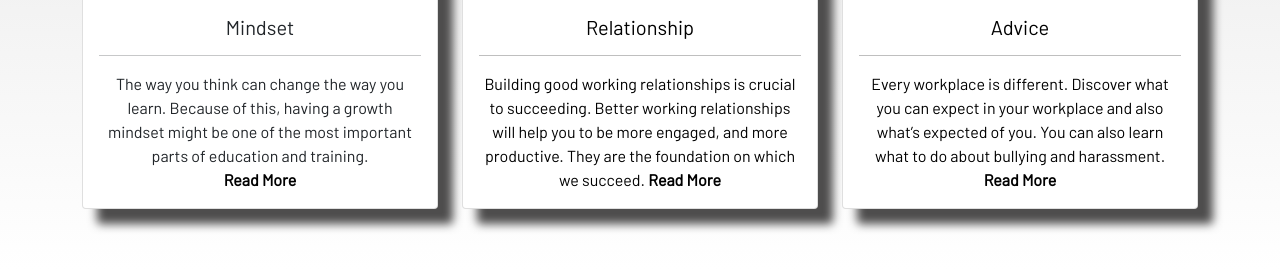
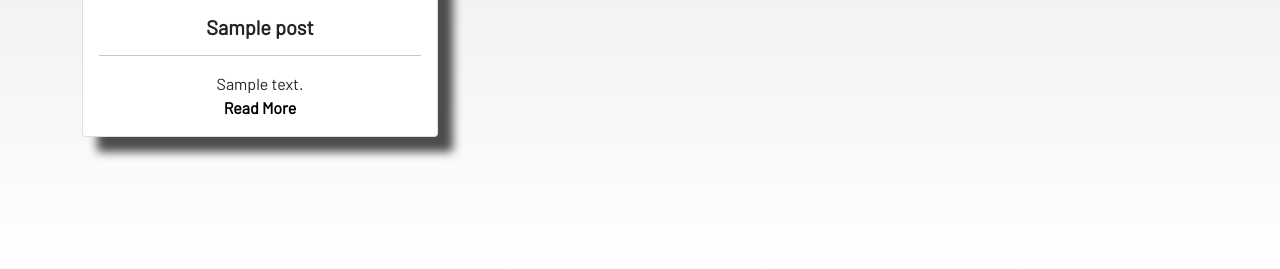
Before and after one commit to Georgette-Lumbe/traineesportal, a Django app: page / in a window 1280 px wide. Shown: the part 828-1097 px from the top of the page. Run offline with Django 3.2, Linux system fonts and the light colour scheme; tables that the repository leaves empty hold one stand-in row (values such as "Sample post"); some libraries are stand-ins or nearby versions; some web fonts are replaced.

Commit message:
Update and make index and base html files more meaningful

```diff
--- a/templates/base.html
+++ b/templates/base.html
@@ -44,13 +44,10 @@
               </a>
               <div class="dropdown-menu" aria-labelledby="navbarDropdown">
                 <a class="dropdown-item" href="{% url 'notes' %}">Notes</a>
+                <div class="dropdown-divider"></div>
                 <a class="dropdown-item" href="{% url 'assignments' %}">Assignments</a>
+                <div class="dropdown-divider"></div>
                 <a class="dropdown-item" href="{% url 'tasks' %}">Task Lists</a>
-                <div class="dropdown-divider"></div>
-
-                <a class="dropdown-item" href="#">Mindset</a>
-                <a class="dropdown-item" href="#">Relationship</a>
-                <a class="dropdown-item" href="#">Advice</a>
               </div>
             </li>
             {% if user.is_authenticated %}
--- a/templates/index.html
+++ b/templates/index.html
@@ -9,42 +9,38 @@
 
   <div class="row">
     <div class="col-md-4">
-      <a href="{% url 'notes' %}">
         <div class="card">
           <img class="card-img-top" src="https://res.cloudinary.com/azurlumbe/image/upload/v1635277268/notes_chxhbj.jpg" alt="Notes image">
           <div class="card-body">
             <h5 class="card-title">
-              >Notes
+              <a href="{% url 'notes' %}"><strong>Notes</strong></a>
             </h5>
             <hr>
             Create Notes to refer them later. They are stored permanently until deleted
           </div>
         </div>
-      </a>
     </div>
 
     <div class="col-md-4">
-      <a href="{% url 'assignments' %}">
+
         <div class="card">
           <img class="card-img-top" src="https://res.cloudinary.com/azurlumbe/image/upload/v1635277243/assignment_quevwz.jpg" alt="Assignment image">
           <div class="card-body">
             <h5 class="card-title ">
-              Assignments
+              <a href="{% url 'assignments' %}"><strong>Assignments</strong></a>
             </h5>
             <hr>
             Add assignments and their deadlines. They will be displayed prioritised by deadlines
           </div>
         </div>
-      </a>
     </div>
 
     <div class="col-md-4">
-      <a href="{% url 'tasks' %}">
         <div class="card">
           <img class="card-img-top" src="https://res.cloudinary.com/azurlumbe/image/upload/v1635277251/to-do_wvyove.jpg" alt="To-do image">
           <div class="card-body">
             <h5 class="card-title ">
-             Task Lists
+              <a href="{% url 'tasks' %}"><strong>Task Lists</strong></a>
             </h5>
             <hr>
             Add your task lists for your day and remove them as you finish
@@ -60,52 +56,17 @@
     <div class="col-md-4 ">
 
         <div class="card mt-20">
-          <img class="card-img-top" src="https://res.cloudinary.com/azurlumbe/image/upload/v1635278000/mindset_wgmjud.jpg" alt="Notes image">
+          <img class="card-img-top" src="{{ post.featured_image.url }}" alt="Post image">
           <div class="card-body">
             <h5 class="card-title ">
-              Mindset
+              <strong>{{post.title}}</strong>
             </h5>
             <hr>
-            The way you think can change the way you learn. Because of this,
-            having a growth mindset might be one of the most important parts of education and training.
+            {{post.excerpt}}
             <br>
-            <strong><a href="{% url 'post_one' post.id %}">Read More</a></strong>
+            <a href="{% url 'post_one' post.id %}"><strong>Read More</strong></a>
           </div>
         </div>
-      </a>
-    </div>
-
-    <div class="col-md-4">
-      <a href="#">
-        <div class="card">
-          <img class="card-img-top" src="https://res.cloudinary.com/azurlumbe/image/upload/v1635278013/learn_ut8mhf.jpg" alt="Notes image">
-          <div class="card-body">
-            <h5 class="card-title ">
-              Relationship
-            </h5>
-            <hr>
-            Building good working relationships is crucial to succeeding. Better working relationships will help you to be
-            more engaged, and more productive. They are the foundation on which we succeed.
-            <strong><a href="#">Read More</a></strong>
-          </div>
-        </div>
-      </a>
-    </div>
-    <div class="col-md-4">
-      <a href="#">
-        <div class="card">
-          <img class="card-img-top" src="https://res.cloudinary.com/azurlumbe/image/upload/v1635278017/advice_abq4yn.jpg" alt="Notes image">
-          <div class="card-body">
-            <h5 class="card-title ">
-              Advice
-            </h5>
-            <hr>
-            Every workplace is different. Discover what you can expect in your workplace and also what’s expected of you.
-            You can also learn what to do about bullying and harassment.
-            <strong><a href="#">Read More</a></strong>
-          </div>
-        </div>
-      </a>
     </div>
     {% endfor %}
 
```
